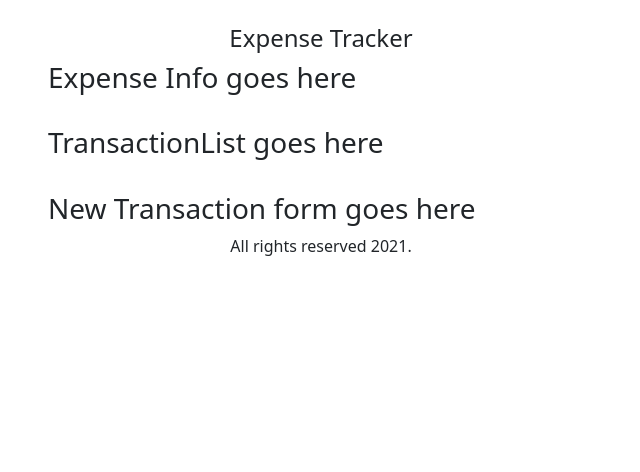
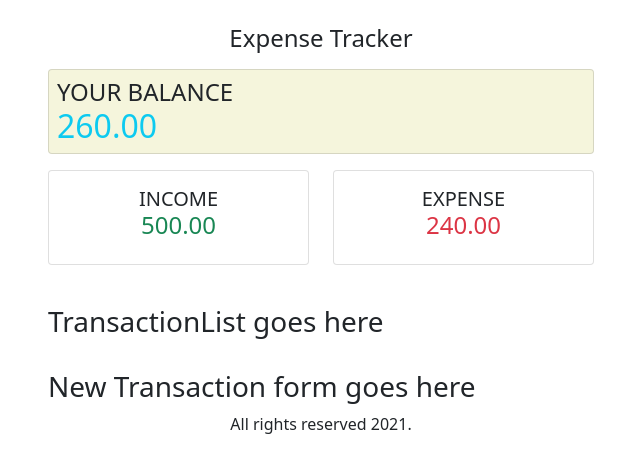
Before and after one commit to leocsdev/react-expense-tracker, a React (Create React App) app: page / in a window 1280 px wide. Shown: the top 472 px of the page, without its empty margins (319-959 px from the left). Built offline with nearby package versions, Linux system fonts and the light colour scheme.

Commit message:
Markup layout.

```diff
--- a/src/components/ExpenseInfo.jsx
+++ b/src/components/ExpenseInfo.jsx
@@ -1,8 +1,29 @@
+import { Card, Col, Row } from 'react-bootstrap'
+import style from './ExpenseInfo.module.css'
+
 function ExpenseInfo() {
   return (
-    <div>
-      <h3>Expense Info goes here</h3>
-    </div>
+    <>
+      <Card className={`p-2 mt-3 ${style.bg}`}>
+        <h4 className='to-upper mb-0'>Your Balance</h4>
+        <h2 className='mb-0 text-info'>260.00</h2>
+      </Card>
+
+      <Row className='py-3'>
+        <Col sm={6} className='mb-3 mb-sm-0'>
+          <Card className='text-center p-3'>
+            <h5 className='to-upper mb-0'>Income</h5>
+            <h4 className='pb-0 text-success'>500.00</h4>
+          </Card>
+        </Col>
+        <Col sm={6}>
+          <Card className='text-center p-3'>
+            <h5 className='to-upper mb-0'>Expense</h5>
+            <h4 className='pb-0 text-danger'>240.00</h4>
+          </Card>
+        </Col>
+      </Row>
+    </>
   )
 }
 
--- /dev/null
+++ b/src/components/ExpenseInfo.module.css
@@ -0,0 +1,7 @@
+.bg {
+  background-color: beige;
+}
+
+.midline {
+  border-right: 1px solid #000;
+}
```
